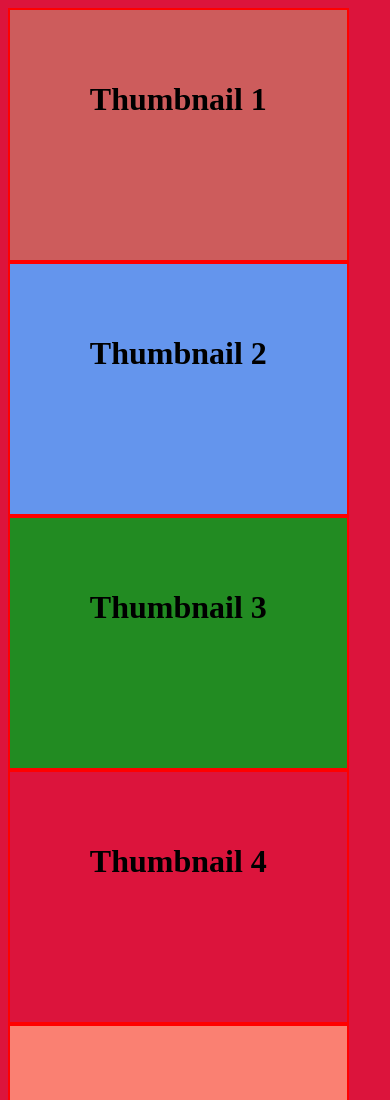
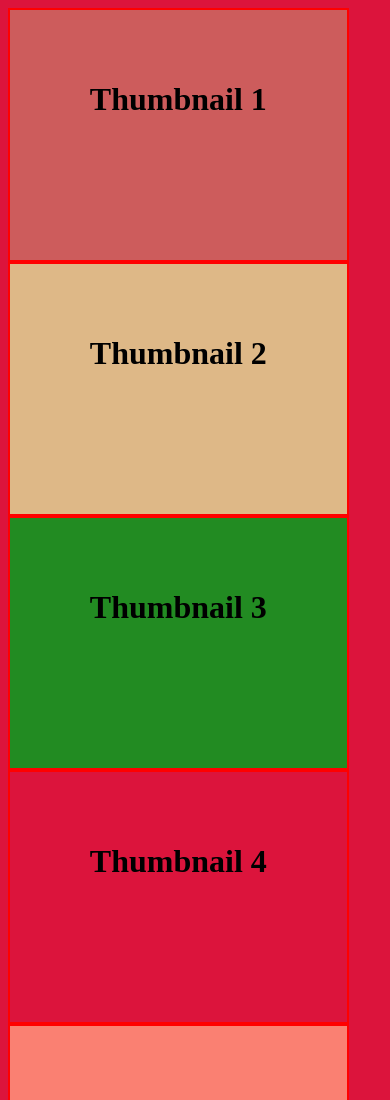
Before and after one commit to darshan377/responsive-pages-, a plain HTML site: page index.html in a window 390 px wide. Shown: the top 1100 px of the page. Drawn offline with Linux system fonts and the light colour scheme.

Commit message:
2 style modified

```diff
--- a/style.css
+++ b/style.css
@@ -52,7 +52,7 @@ body {
     background-color:indianred;
   }
   .box-2 {
-    background-color:cornflowerblue;
+    background-color:burlywood;
   }
   .box-3 {
     background-color:forestgreen;
```
